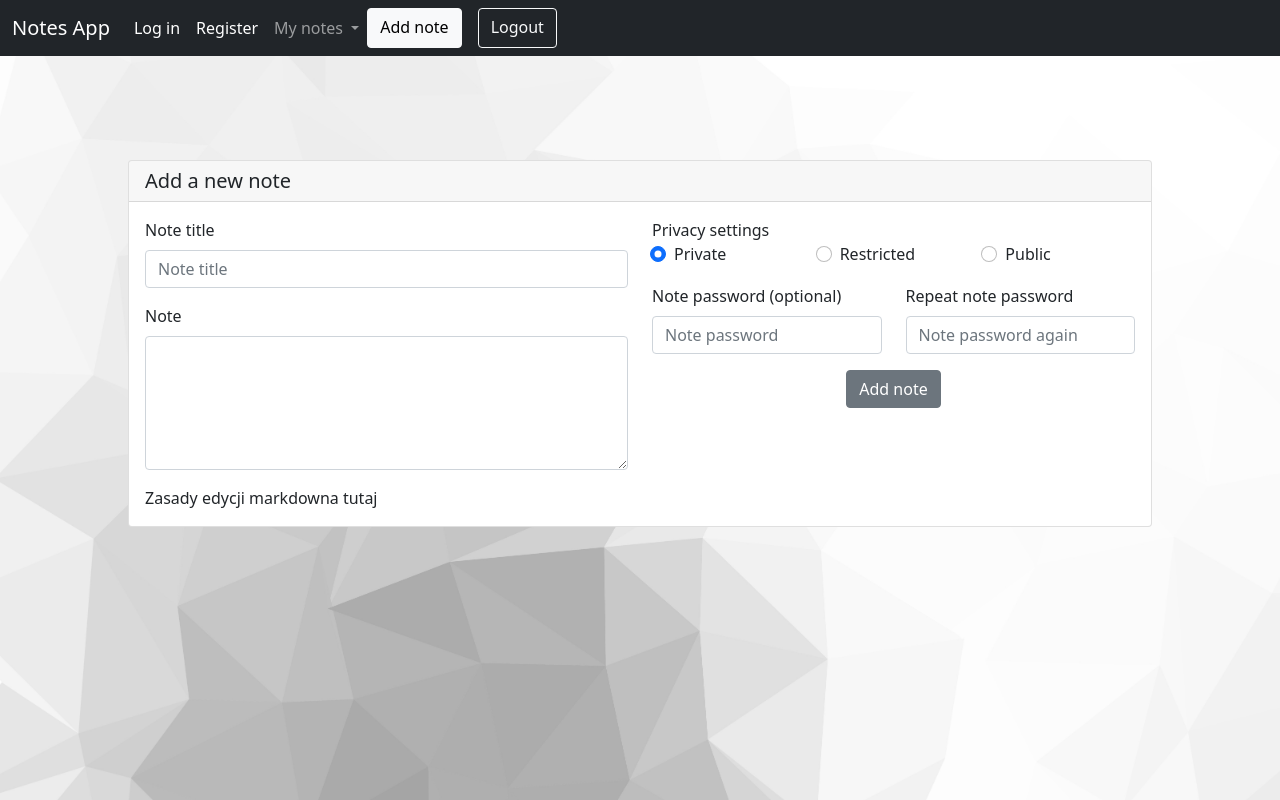
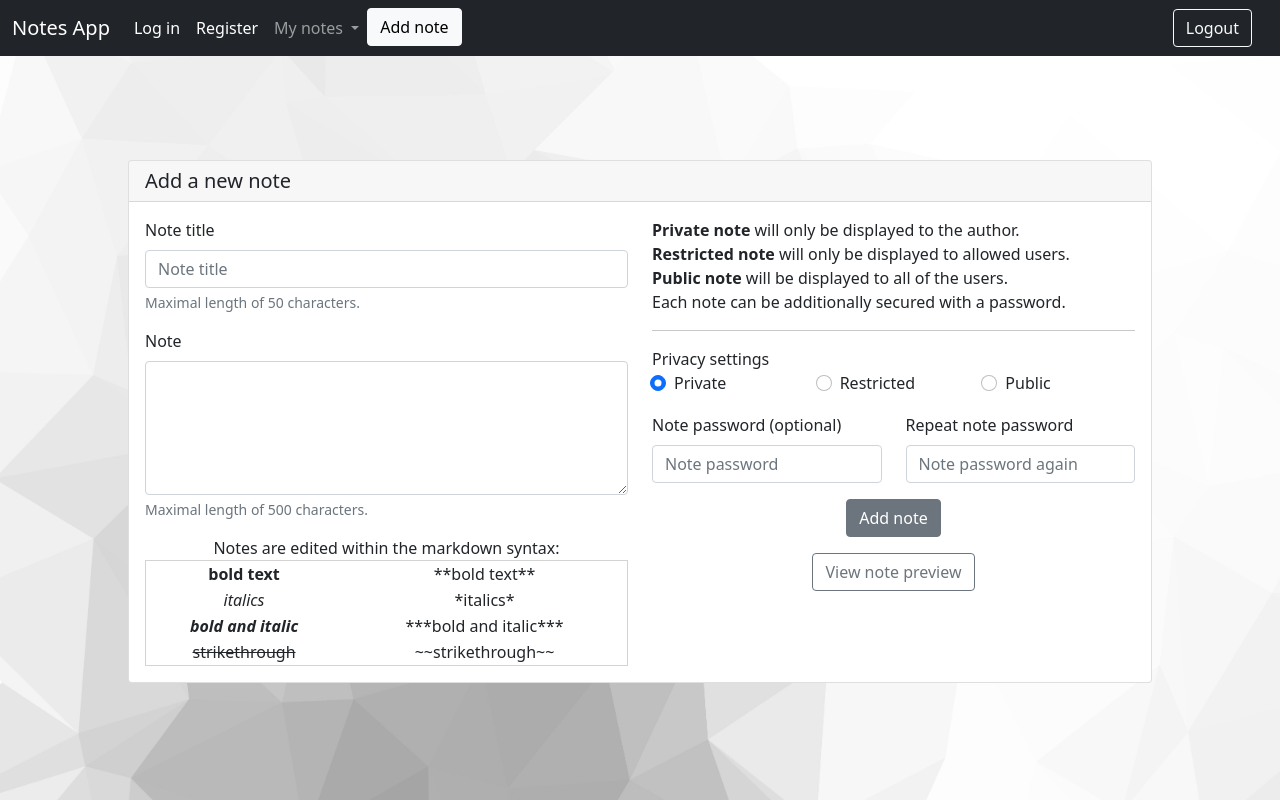
Before and after one commit to galczynskak/ochrona_app, a Flask app: page /add_note in a window 1280 px wide. Run offline with Flask 2, Linux system fonts and the light colour scheme; some libraries are stand-ins or nearby versions.

Commit message:
frontend improved

```diff
--- a/app.py
+++ b/app.py
@@ -141,7 +141,7 @@ def register():
                     host = request.remote_addr
                 register_user(email, login, password, host)
                 res = make_response(jsonify({
-                    'message': 'Registered successfully, now you can log in'
+                    'message': 'Registered successfully, now you will be redirected to log in'
                 }), 200)
                 return res
             except Exception as e:
--- a/static/scripts/register.js
+++ b/static/scripts/register.js
@@ -11,6 +11,9 @@ const submitRegistration = async function(event, form) {
         if (res && res.message) {
             flashAlert(res.message, "success")
         }
+        window.setTimeout(function(){
+            window.location.pathname = "/login"
+        }, 3000);
     } catch (exception) {
         flashAlert(exception.message);
     }
--- a/static/styles/add_note.css
+++ b/static/styles/add_note.css
@@ -5,3 +5,9 @@
     right: 0;
     top: 20%
 }
+
+.markdown_table {
+    width: 100%;
+    text-align: center;
+    border: lightgrey 1px solid;
+}
--- a/templates/add_note.html
+++ b/templates/add_note.html
@@ -14,18 +14,44 @@
                     <div class="col">
                         <div class="mb-3">
                             <label for="newNoteTitle" class="form-label">Note title</label>
-                            <input type="text" class="form-control" id="newNoteTitle"
-                                   placeholder="Note title" name="noteTitle" required>
+                            <input type="text" class="form-control" id="newNoteTitle" aria-describedby="titleHelp"
+                                   placeholder="Note title" name="noteTitle" maxlength="50" required>
+                            <div id="titleHelp" class="form-text">Maximal length of 50 characters.</div>
                         </div>
                         <div class="mb-3">
                             <label for="noteContent" class="form-label">Note</label>
-                            <textarea class="form-control" id="noteContent" rows="5" required></textarea>
+                            <textarea class="form-control" id="noteContent" rows="5"
+                                      maxlength="500" aria-describedby="noteHelp" required></textarea>
+                            <div id="noteHelp" class="form-text">Maximal length of 500 characters.</div>
                         </div>
-                        <div>
-                            Zasady edycji markdowna tutaj
+                        <div style="text-align: center">
+                            Notes are edited within the markdown syntax:<br/>
+                            <table class="markdown_table">
+                                <tr>
+                                    <td><b>bold text</b></td>
+                                    <td>**bold text**</td>
+                                </tr>
+                                <tr>
+                                    <td><em>italics</em></td>
+                                    <td>*italics*</td>
+                                </tr>
+                                <tr>
+                                    <td><strong><em>bold and italic</em></strong></td>
+                                    <td>***bold and italic***</td>
+                                </tr>
+                                <tr>
+                                    <td><strike>strikethrough</strike></td>
+                                    <td>~~strikethrough~~</td>
+                                </tr>
+                            </table>
                         </div>
                     </div>
                     <div class="col">
+                        <b>Private note</b> will only be displayed to the author.<br/>
+                        <b>Restricted note</b> will only be displayed to allowed users.<br/>
+                        <b>Public note</b> will be displayed to all of the users.<br/>
+                        Each note can be additionally secured with a password.
+                        <hr/>
                         <div>Privacy settings</div>
                         <div class="row" style="padding-left:10px;">
                             <div class="form-check col">
@@ -62,7 +88,13 @@
                         <div class="d-flex">
                             <button type="submit" class="btn btn-secondary mx-auto mb-3">Add note</button>
                         </div>
+                        <div class="d-flex">
+                            <button type="button" class="btn btn-outline-secondary mx-auto" data-bs-toggle="popover" data-bs-placement="bottom"
+                                    title="Note preview" data-bs-content="And here's some amazing content. It's very engaging. Right?">View note preview</button>
+                        </div>
+
                     </div>
+
                 </form>
             </div>
         </div>
--- a/templates/home.html
+++ b/templates/home.html
@@ -7,10 +7,16 @@
             <div class="card-body">
                 Projekt zaliczeniowy dla przedmiotu Ochrona Danych.
                 <hr/>
+                {% if user %}
+                Currently logged in as:
+                {% else %}
+
                 <div class="d-grid gap-2 col-6 mx-auto">
                     <a href="/register" class="btn btn-secondary" tabindex="-1" role="button" aria-disabled="true">Register</a>
                     <a href="/login" class="btn btn-outline-secondary" tabindex="-1" role="button" aria-disabled="true">Log in</a>
                 </div>
+                {% endif %}
+
             </div>
         </div>
     </div>
--- a/templates/wrapper.html
+++ b/templates/wrapper.html
@@ -3,10 +3,19 @@
 <head>
     <meta charset="UTF-8">
     <meta name="viewport" content="width=device-width, initial-scale=1">
+    <link rel="stylesheet" href="https://cdn.jsdelivr.net/npm/bootstrap-icons@1.7.2/font/bootstrap-icons.css">
+    <script src="https://ajax.googleapis.com/ajax/libs/jquery/3.5.1/jquery.min.js"></script>
+    <script src="https://unpkg.com/@popperjs/core@2/dist/umd/popper.js"></script>
     <link href="https://cdn.jsdelivr.net/npm/bootstrap@5.1.3/dist/css/bootstrap.min.css" rel="stylesheet" integrity="sha384-1BmE4kWBq78iYhFldvKuhfTAU6auU8tT94WrHftjDbrCEXSU1oBoqyl2QvZ6jIW3" crossorigin="anonymous">
     <script src="https://cdn.jsdelivr.net/npm/bootstrap@5.1.3/dist/js/bootstrap.bundle.min.js" integrity="sha384-ka7Sk0Gln4gmtz2MlQnikT1wXgYsOg+OMhuP+IlRH9sENBO0LRn5q+8nbTov4+1p" crossorigin="anonymous"></script>
     <script src="/static/scripts/wrapper.js"></script>
+    <script type="text/javascript" src="https://cdn.rawgit.com/ricmoo/aes-js/e27b99df/index.js"></script>
     <link rel="stylesheet" href="/static/styles/wrapper.css"/>
+    <script>
+        $(document).ready(function(){
+            $('[data-bs-toggle="popover"]').popover();
+        });
+    </script>
     <title>Notes App</title>
     {% block headcontent %}{% endblock %}
 </head>
@@ -19,7 +28,7 @@
                 <span class="navbar-toggler-icon"></span>
             </button>
             <div class="collapse navbar-collapse" id="navbarNavAltMarkup">
-                <div class="navbar-nav">
+                <ul class="navbar-nav">
                     {% if user %}
 
                     {% else %}
@@ -38,10 +47,16 @@
                                 <li><a class="dropdown-item" href="/notes/shared">Shared with me</a></li>
                             </ul>
                         </li>
-                    <a href="/add_note" class="btn btn-light" tabindex="-1" role="button" aria-disabled="true">Add note</a>
-                    <a href="/" class="btn btn-outline-light mx-3" tabindex="-1" role="button" aria-disabled="true">Logout</a>
+                        <li class="nav-item">
+                            <a href="/add_note" class="btn btn-light" tabindex="-1" role="button" aria-disabled="true">Add note</a>
+                        </li>
+                </ul>
+                <ul class="navbar-nav navbar-right ms-auto">
+                        <li class="nav-right">
+                            <a href="/" class="btn btn-outline-light mx-3" tabindex="-1" role="button" aria-disabled="true">Logout</a>
+                        </li>
                     {% endif %}
-                </div>
+                </ul>
             </div>
         </div>
     </nav>
```
Also changed, not shown: static/scripts/login.js (added, +33 -0 lines), templates/notes.html (+17 -3 lines), templates/register.html (+8 -0 lines), static/scripts/notes.js (added).
